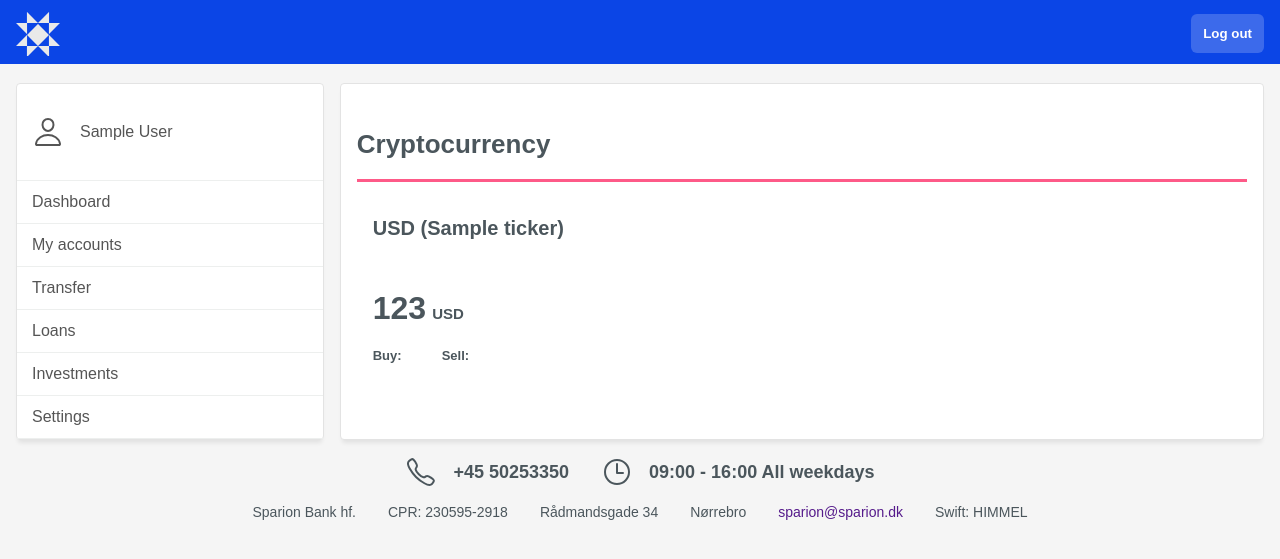
After one commit to Laaufey/bank-app, a Django app: page /crypto/1 in a window 1280 px wide. The commit adds this page. Shown: the top 559 px of the page. Run offline with Django 4.2, Linux system fonts and the light colour scheme; a user stored in the database is signed in; tables that the repository leaves empty hold one stand-in row (values such as "Sample post"); a database or web service that is not in the repository returns one stand-in record (values such as "Sample title"); data that the repository does not hold is empty.

Commit message:
crypto api

```diff
--- a/bank_app/models.py
+++ b/bank_app/models.py
@@ -106,7 +106,7 @@ class Ledger(models.Model):
     def externalTransfer(cls, amount, debit_account, debit_text, credit_account, credit_text, transaction_id):
         assert amount >= 0
         with transaction.atomic():
-            if debit_account.money >= amount or debit_account.title == "OPS Bank Account":
+            if debit_account.money >= amount or debit_account.title == "Bank OPS Account":
                 # transaction_id = Store.uid
                 cls(amount=-amount, transaction_id=transaction_id,
                     account=debit_account, text=debit_text,).save()
--- a/bank_app/static/css/style2.css
+++ b/bank_app/static/css/style2.css
@@ -354,6 +354,31 @@ tr:nth-child(odd) {
   border: solid 1px rgba(133, 133, 133, 0.3);
 }
 
+.capitalize {
+  text-transform: uppercase;
+}
+
+.font-small {
+  font-size: 10px;
+}
+
+.flex1 {
+  display: flex;
+}
+
+/* INVESTMENTS NAV DROP DOWN */
+
+.sub-menu {
+  background-color: var(--sparion-table-color);
+  padding-left: 12px;
+  font-size: 14px;
+}
+
+#drop-down-link {
+  color: #555;
+  cursor: pointer;
+}
+
 /* PROFILE */
 
 .profile-nav {
--- /dev/null
+++ b/bank_app/static/js/base3.js
@@ -0,0 +1,11 @@
+// DROP DOWN FOR NAV BAR
+
+const dropDownButton = document.getElementById("drop-down-link")
+
+
+dropDownButton.addEventListener("click", toggleHidden);
+
+function toggleHidden() {
+    const subMenu = document.querySelector(".sub-menu")
+    subMenu.classList.toggle("hidden")
+};
--- a/bank_app/stocks.py
+++ b/bank_app/stocks.py
@@ -9,10 +9,12 @@ stocks_auth_token_3 = env("STOCKS_AUTH_TOKEN_3")
 
 headers = {
     'Content-Type': 'application/json',
-    # 'Authorization': stocks_auth_token_1
-    'Authorization': stocks_auth_token_2
+    'Authorization': stocks_auth_token_1
+    # 'Authorization': stocks_auth_token_2
     # 'Authorization': stocks_auth_token_3
 }
+
+# STOCKS
 
 
 def get_meta_data(ticker):
@@ -57,7 +59,40 @@ def get_tesla_price():
     return response.json()[0]
 
 
-def get_tesla_info():
-    url = 'https://api.tiingo.com/tiingo/daily/tsla'
+# CRYPTO
+
+
+def get_btc_info():
+    url = 'https://api.tiingo.com/tiingo/crypto/top?tickers=btcusd'
     response = requests.get(url, headers=headers)
-    return response.json()
+    return response.json()[0]
+
+
+def get_eth_info():
+    url = 'https://api.tiingo.com/tiingo/crypto/top?tickers=ethusd'
+    response = requests.get(url, headers=headers)
+    return response.json()[0]
+
+
+def get_usdt_info():
+    url = 'https://api.tiingo.com/tiingo/crypto/top?tickers=usdtusd'
+    response = requests.get(url, headers=headers)
+    return response.json()[0]
+
+
+def get_ada_info():
+    url = 'https://api.tiingo.com/tiingo/crypto/top?tickers=adausd'
+    response = requests.get(url, headers=headers)
+    return response.json()[0]
+
+
+def get_doge_info():
+    url = 'https://api.tiingo.com/tiingo/crypto/top?tickers=dogeusd'
+    response = requests.get(url, headers=headers)
+    return response.json()[0]
+
+
+def get_crypto_data(ticker):
+    url = 'https://api.tiingo.com/tiingo/crypto/top?tickers={}'.format(ticker)
+    response = requests.get(url, headers=headers)
+    return response.json()[0]
--- a/bank_app/templates/bank_app/base/base3.html
+++ b/bank_app/templates/bank_app/base/base3.html
@@ -5,10 +5,10 @@
   <meta charset="UTF-8">
   <meta http-equiv="X-UA-Compatible" content="IE=edge">
   <meta name="viewport" content="width=device-width, initial-scale=1.0">
-  <link rel="stylesheet" href="{% static 'css/style2.css' %}?version=1">
+  <link rel="stylesheet" href="{% static 'css/style2.css' %}">
   <script type="module" src="https://unpkg.com/ionicons@5.5.2/dist/ionicons/ionicons.esm.js"></script>
   <script nomodule src="https://unpkg.com/ionicons@5.5.2/dist/ionicons/ionicons.js"></script>
-
+  <!-- ?version=1 -->
   <title>{% block title %} Sparion {% endblock %}</title>
 </head>
 <body class="white">
@@ -56,11 +56,17 @@
           </li>
         </a>
         <div class="line"></div>
-        <a href="{% url 'bank_app:stocks' %}">
-          <li>
+
+          <li id="drop-down-link">
             Investments
           </li>
-        </a>
+
+
+        <ul class="sub-menu hidden">
+          <a href="{% url 'bank_app:stocks' %}"><li>Stocks</li></a>
+          <a href="{% url 'bank_app:crypto' %}"><li>Cryptocurrency</li></a>
+        </ul>
+
         <div class="line"></div>
         <a  href="{% url 'bank_app:profile' %}">
           <li>
@@ -98,6 +104,6 @@
     <span>Swift: HIMMEL</span>
   </div>
 </footer>
-<script src="{% static 'js/script.js' %}"></script>
+<script src="{% static 'js/base3.js' %}"></script>
 </body>
 </html>
--- /dev/null
+++ b/bank_app/templates/bank_app/crypto_ticker.html
@@ -0,0 +1,19 @@
+{% extends 'bank_app/base/base3.html' %}
+{% block content %}
+{% load static %}
+
+<h2>Cryptocurrency</h2>
+
+<div class="flex">
+
+    <h3>{{ data.baseCurrency }} ({{ data.ticker }}) </h3>
+
+    <div class="main-ticker-price"><h1>123</h1> <h5 class="usd">USD</h5></div>
+    <div class="ticker-prices">
+        <div><p>Buy: </p></div>
+        <div><p>Sell:</p></div>
+
+    </div>
+</div>
+
+{% endblock %}
--- a/bank_app/urls.py
+++ b/bank_app/urls.py
@@ -7,25 +7,28 @@ app_name = 'bank_app'
 
 
 urlpatterns = [
-   path('', views.index, name='index'),
-   path('home/', views.home, name='home'),
-   path('accounts/', views.accounts, name='accounts'),
-   path('transfer/', views.transfer, name='transfer'),
-   path('stocks/', views.stocks, name='stocks'),
-   path('stocks/<str:tid>', views.ticker, name='ticker'),
-   path('loans/', views.loans, name='loans'),
-   path('loan_details/', views.loan_details, name='loan_details'),
-   path('loan_details/<int:id>/', views.loan_details, name='loan_details'),
-   path('profile/', views.profile, name='profile'),
-   path('staff/', views.staff, name='staff'),
-   path('staffAccountView/', views.staffAccountView, name='staffAccountView'),
-   path('staffCustomerView/', views.staffCustomerView, name='staffCustomerView'),
-   path('staff_customer_details/<int:id>', views.staff_customer_details, name='staff_customer_details'),
-   path('staffNewCustomer', views.staffNewCustomer, name='staffNewCustomer'),
-   path('staffNewAccount', views.staffNewAccount, name='staffNewAccount'),
-   path('staffTransfers', views.staffTransfers, name='staffTransfers'),
+    path('', views.index, name='index'),
+    path('home/', views.home, name='home'),
+    path('accounts/', views.accounts, name='accounts'),
+    path('transfer/', views.transfer, name='transfer'),
+    path('stocks/', views.stocks, name='stocks'),
+    path('crypto/', views.crypto, name='crypto'),
+    path('stocks/<str:tid>', views.stocks_ticker, name='stocks_ticker'),
+    path('crypto/<str:tid>', views.crypto_ticker, name='crypto_ticker'),
+    path('loans/', views.loans, name='loans'),
+    path('loan_details/', views.loan_details, name='loan_details'),
+    path('loan_details/<int:id>/', views.loan_details, name='loan_details'),
+    path('profile/', views.profile, name='profile'),
+    path('staff/', views.staff, name='staff'),
+    path('staffAccountView/', views.staffAccountView, name='staffAccountView'),
+    path('staffCustomerView/', views.staffCustomerView, name='staffCustomerView'),
+    path('staff_customer_details/<int:id>',
+         views.staff_customer_details, name='staff_customer_details'),
+    path('staffNewCustomer', views.staffNewCustomer, name='staffNewCustomer'),
+    path('staffNewAccount', views.staffNewAccount, name='staffNewAccount'),
+    path('staffTransfers', views.staffTransfers, name='staffTransfers'),
 
-   path("api/v1/get-account/", GetAccount.as_view()),
-   path("api/v1/external-transfer/", ExtrenalTransfer.as_view()),
-   path("api/v1/rest-auth/", include('dj_rest_auth.urls')),
-   ]
+    path("api/v1/get-account/", GetAccount.as_view()),
+    path("api/v1/external-transfer/", ExtrenalTransfer.as_view()),
+    path("api/v1/rest-auth/", include('dj_rest_auth.urls')),
+]
--- a/bank_app/views.py
+++ b/bank_app/views.py
@@ -10,14 +10,14 @@ import environ
 import uuid
 from .models import Account, Customer, Ledger, StockHoldings
 from django.contrib.auth.models import User
-from .forms import createAccount, createCustomer, createUser, UpdateUserForm, UpdateCustomerForm, TransferForm, LoanForm, TickerForm, SellStockForm, StockForm
+from .forms import createAccount, createCustomer, createUser, UpdateUserForm, UpdateCustomerForm, TransferForm, LoanForm, TickerForm, SellStockForm, StockForm, CryptoTickerForm
 from decimal import Decimal
 from rest_framework import permissions
 from rest_framework import viewsets
 from django.views.decorators.csrf import csrf_exempt
 from django.utils.decorators import method_decorator
 from twilio.rest import Client
-from .stocks import get_meta_data, get_price_data, get_apple_price, get_google_price, get_microsoft_price, get_amazon_price, get_tesla_price, get_tesla_info
+from .stocks import get_meta_data, get_price_data, get_apple_price, get_google_price, get_microsoft_price, get_amazon_price, get_tesla_price, get_btc_info, get_eth_info, get_usdt_info, get_ada_info, get_doge_info, get_crypto_data
 
 
 def index(request):
@@ -250,30 +250,28 @@ def profile(request):
 
 @login_required
 def stocks(request):
-    user = request.user
     if request.method == 'POST':
-        form = TickerForm(request.POST)
-        if form.is_valid():
+        ticker_form = TickerForm(request.POST)
+        if ticker_form.is_valid():
             ticker = request.POST['ticker']
             return HttpResponseRedirect(ticker)
     else:
-        form = TickerForm()
+        ticker_form = TickerForm()
         context = {
-            'apple_price': get_apple_price(),
-            'google_price': get_google_price(),
-            'microsoft_price': get_microsoft_price(),
-            'amazon_price': get_amazon_price(),
-            'tesla_price': get_tesla_price(),
-            'tesla_info': get_tesla_info(),
-            'ticker_form': form,
-            'stock_holdings': StockHoldings.objects.all()
+            # 'apple_price': get_apple_price(),
+            # 'google_price': get_google_price(),
+            # 'microsoft_price': get_microsoft_price(),
+            # 'amazon_price': get_amazon_price(),
+            # 'tesla_price': get_tesla_price(),
+            'ticker_form': ticker_form,
+            'stock_holdings': StockHoldings.objects.all(),
         }
 
     return render(request, 'bank_app/stocks.html', context)
 
 
 @login_required
-def ticker(request, tid):
+def stocks_ticker(request, tid):
     price_data = get_price_data(tid)
     meta_data = get_meta_data(tid)
     holding_id = StockHoldings.objects.get(holding_id=5).shares
@@ -347,10 +345,44 @@ def ticker(request, tid):
         'sell_stock_form': sell_stock_form,
     }
 
-    return render(request, 'bank_app/ticker.html', context)
+    return render(request, 'bank_app/stocks_ticker.html', context)
 
 
+@login_required
+def crypto(request):
+    if request.method == 'POST':
+        crypto_form = CryptoTickerForm(request.POST)
+        if crypto_form.is_valid():
+            ticker = request.POST['ticker']
+            return HttpResponseRedirect(ticker)
+    else:
+        crypto_form = CryptoTickerForm()
+        context = {
+            'crypto_form': crypto_form,
+            'stock_holdings': StockHoldings.objects.all(),
+            # 'btc': get_btc_info(),
+            # 'eth': get_eth_info(),
+            # 'usdt': get_usdt_info(),
+            # 'ada': get_ada_info(),
+            # 'doge': get_doge_info()
+        }
+
+    return render(request, 'bank_app/crypto.html', context)
+
+
+@login_required
+def crypto_ticker(request, tid):
+    crypto_data = get_crypto_data(tid)
+
+    context = {
+        'data': crypto_data
+    }
+
+    return render(request, 'bank_app/crypto_ticker.html', context)
+
 # Admin
+
+
 @login_required
 def staff(request):
     assert request.user.is_staff, 'Not for regular customers, only for admin'
```
Also changed, not shown: bank_app/forms.py (+58 -41 lines), bank_app/templates/bank_app/crypto.html (added, +89 -0 lines), bank_app/templates/bank_app/stocks.html (+14 -8 lines), bank_app/templates/bank_app/stocks_ticker.html (renamed from bank_app/templates/bank_app/ticker.html, +7 -7 lines), bank_app/static/js/script.js (line endings or trailing spaces).
